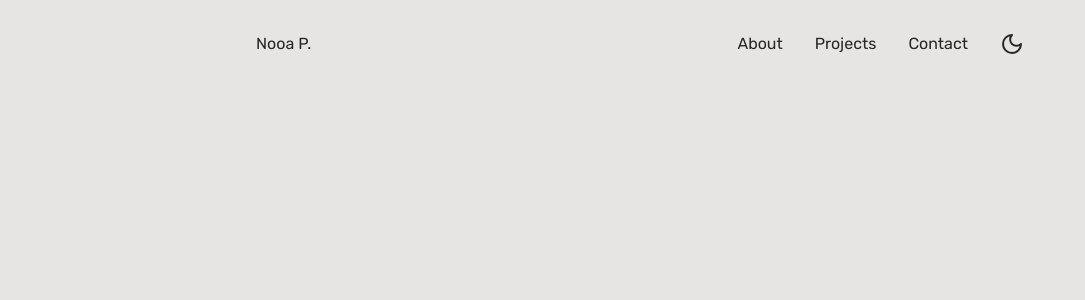
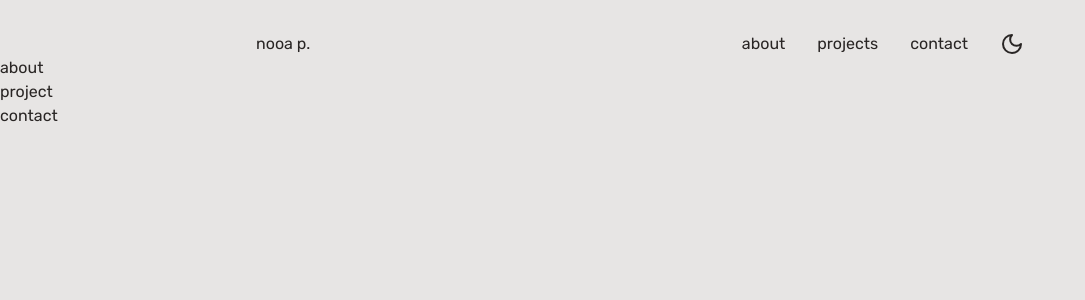
Before and after one commit to nooa-p/nooa-p.github.io, a React (Vite) app: page / in a window 1280 px wide. Shown: the top 300 px of the page, without its empty margins (0-1085 px from the left). Built offline with nearby package versions, Linux system fonts and the light colour scheme.

Commit message:
add bookmark links, edit hover cursors

```diff
--- a/src/App.jsx
+++ b/src/App.jsx
@@ -4,6 +4,9 @@ function App() {
   return (
     <div className="w-screen h-screen bg-stone-200 dark:bg-stone-800 text-stone-800 dark:text-stone-200 pt-8 transition-colors duration-75 ease-in">
       <Header />
+      <div id="about" className="">about</div>
+      <div id="project">project</div>
+      <div id="contact">contact</div>
     </div>
   )
 }
--- a/src/components/Header.jsx
+++ b/src/components/Header.jsx
@@ -22,7 +22,7 @@ function Toggle() {
   }
 
   return (
-    <div onClick={handleClick} className="">
+    <div onClick={handleClick} className="hover:cursor-pointer">
       <Moon className={isDark ? 'opacity-0' : 'opacity-100'} />
       <Sun className={'-mt-6 ' + (isDark ? 'opacity-100' : 'opacity-0')} />
     </div>
@@ -31,12 +31,12 @@ function Toggle() {
 
 function Header() {
   return (
-    <header className="flex flex-row justify-between max-w-3xl mx-auto">
-      <h1>Nooa P.</h1>
+    <header className="flex flex-row justify-between max-w-3xl mx-auto lowercase">
+      <h1 className="hover:cursor-default">Nooa P.</h1>
       <nav className="flex flex-row gap-x-4 md:gap-x-8">
-        <a href="/">About</a>
-        <a href="/">Projects</a>
-        <a href="/">Contact</a>
+        <a href="#about">About</a>
+        <a href="#project">Projects</a>
+        <a href="#contact">Contact</a>
         <Toggle />
       </nav>
     </header>
```
